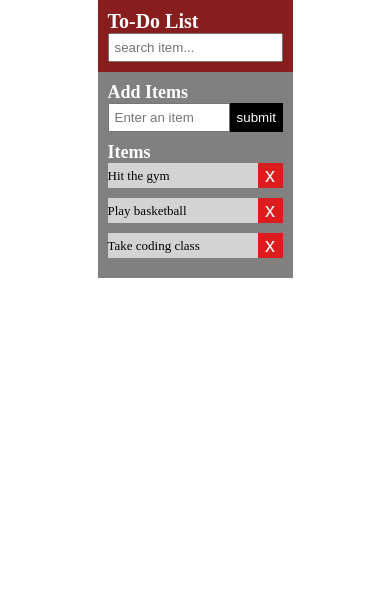
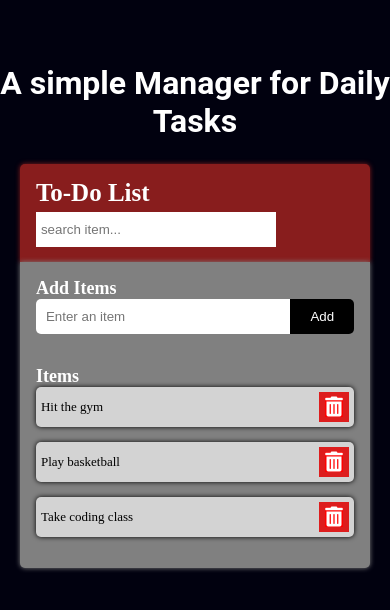
Before and after one commit to brainbox15/Todo-List, a plain HTML site: page index.html in a window 390 px wide. Drawn offline with Linux system fonts and the light colour scheme.

Commit message:
added a md file

```diff
--- a/index.html
+++ b/index.html
@@ -1,38 +1,51 @@
 <!DOCTYPE html>
 <html lang="en">
+
 <head>
     <meta charset="UTF-8">
     <meta http-equiv="X-UA-Compatible" content="IE=edge">
     <meta name="viewport" content="width=device-width, initial-scale=1.0">
     <title>Document</title>
+    <link rel="stylesheet" href="https://use.fontawesome.com/releases/v5.15.4/css/all.css"
+        integrity="sha384-DyZ88mC6Up2uqS4h/KRgHuoeGwBcD4Ng9SiP4dIRy0EXTlnuz47vAwmeGwVChigm" crossorigin="anonymous">
+
     <link rel="stylesheet" href="todo.css">
+
 </head>
+
 <body>
+    <h1 id="intro">A simple Manager for Daily Tasks</h1>
+    <div id="todo-container">
+        <!-- Creates the header form -->
         <div id="header-container">
             <form action="" id="header-form">
+                <div id="to-do">
                     <h1>To-Do List</h1>
+                </div>
                 <input type="text" placeholder="search item..." id="header-input">
             </form>
         </div>
 
-
+        <!-- Creates the second form that enable users to enter an item -->
         <div id="container">
             <h2>Add Items</h2>
             <form action="" id="container-form">
                 <input type="text" placeholder="Enter an item" id="text-input">
-        <input type="submit" value="submit" id="submit">
+                <input type="submit" value="Add" id="submit">
             </form>
 
+            <!-- creates the list items -->
             <ul id="list">
                 <h2>Items</h2>
-        <li class="items">Hit the gym <button class="delete">x</button></li>
-        <li class="items"> Play basketball <button class="delete">x</button></li>
-        <li class="items">Take coding class <button class="delete">x</button></li>
+                <li class="items">Hit the gym <button><i class="fas fa-trash-alt delete"></i></button></li>
+                <li class="items"> Play basketball <button><i class="fas fa-trash-alt delete"></i></button></li>
+                <li class="items">Take coding class <button><i class="fas fa-trash-alt delete"></i></button></li>
             </ul>
 
         </div>
-
+    </div>
 
     <script src="todo.js"></script>
 </body>
+
 </html>
--- a/todo.css
+++ b/todo.css
@@ -1,124 +1,197 @@
-*{
+* {
     padding: 0;
     margin: 0;
     box-sizing: border-box;
 }
 
 
-body{
+body {
     font-family: poppins;
+    background-color: rgb(1, 1, 15);
 }
 
-h1{
+
+/* styles the todo-container */
+#todo-container {
+    width: 60%;
+    margin: auto;
+    padding: 1.5em 1em 1em 1em;
+}
+
+i {
+    background-color: red;
+}
+
+h1 {
     font-size: 25px;
 }
 
-#header-container{
-    width: 50%;
-    margin: auto;
+
+
+
+
+
+#intro {
+    font-family: Roboto, sans-serif;
+    font-size: 40px;
+    text-align: center;
+    margin: 2em 0 0 0;
+}
+
+/* styles the form */
+#header-form {
+    display: flex;
+    justify-content: space-between;
+    align-items: center;
+    flex-wrap: wrap;
+    background: rgb(136, 29, 29);
+    padding: 15px 1em;
+    border-radius: 5px 5px 0 0;
+    box-shadow: 0 0 5px rgb(136, 29, 29);
+
 }
 
 
-#header-form{
-    display: flex;
-    justify-content: space-between;
-    align-items: center;
-    background: rgb(136, 29, 29);
-    padding: 10px;
+#to-do {
+    width: 18em;
+
 }
 
+/* styles the form input element */
+#header-form input {
+    padding: 10px 5px;
+    width: 18em;
+}
 
-.items{
+.items {
     display: flex;
     justify-content: space-between;
     align-items: center;
 }
 
 
-#container{
-    background: gray;
-    width: 50%;
-    margin: auto;
-    padding:  10px;
+#container {
+    padding: 1em;
+    background-color: grey;
+    border-radius: 0 0 5px 5px;
+    box-shadow: 0 0 5px gray;
 }
 
-button{
-    width: 25px;
-    height: 25px;
-   background: rgb(221, 29, 29);
-     border: none;
-     color: #fff;
-     font-size: 20px;
-     outline: none;
+/* styles the buttons */
+button {
+    width: 30px;
+    height: 30px;
+    background: rgb(221, 29, 29);
+    border: none;
+    color: #fff;
+    font-size: 20px;
+    outline: none;
 }
 
-button:hover{
+button:hover {
     cursor: pointer;
 }
 
-li{
-    margin-bottom: 10px;
+/* styles the lists */
+li {
+    padding: 5px;
+    margin-bottom: 15px;
     background-color: lightgray;
+    border-radius: 5px;
+    box-shadow: 0 0 5px;
 }
 
-#container-form{
+
+/* styles the second form */
+#container-form {
     display: flex;
-    margin-bottom: 10px;
+    margin-bottom: 2em;
+}
+
+
+/* styles the enter an item input */
+#text-input {
+    padding: 10px;
+    border-radius: 5px 0 0 5px;
+}
+
+/* styles all input */
+input {
+    outline: none;
+    border: none;
+    padding: 5px;
+}
+
+h1,
+h2 {
+    color: #fff;
+}
+
+h2 {
+    font-size: 20px;
+}
+
+/* styles the add input */
+#submit {
+    background-color: #000;
+    color: #fff;
+    border: none;
+    padding: 10px;
+    border-radius: 0 5px 5px 0;
+}
+
+
+/* Responsive design for screen devices of max-width:1002px */
+@media(max-width:1002px) {
+    #header-input {
+        margin-top: 5px;
+    }
+
+    #container-form #text-input {
+        width: 80%;
+    }
+
+    #container-form #submit {
+        width: 20%;
+    }
+
+    #todo-container {
+        width: 80%;
+
+    }
+
+    #intro {
+        font-size: 36px;
+    }
+}
+
+
+/* Responsive design for screen devices of max-width:700px */
+
+@media (max-width: 700px) {
+
+    #todo-container {
+        width: 98%;
+        margin: auto;
+    }
+
+
+    #intro {
+        font-size: 32px;
+    }
+
+    h1 {
+        font-size: 25px;
+    }
+
+    h2 {
+        font-size: 18px;
+    }
+
+
+    li {
+        font-size: 13px;
+    }
 
 
 }
-
-input{
-    outline: none;
-    padding: 5px;
-}
-
-h1,h2{
-    color: #fff;
-}
-
-h2{
-    font-size:20px;
-}
-
-#submit{
-    background-color: #000;
-    color: #fff;
-    border: none;
-}
-
-
-@media (max-width: 700px){
-    #header-form{
-        display: block;
-
-    }
-
-    #header-input{
-      width: 100%;
-
-    }
-
-
-    h1{
-        font-size: 20px ;
-    }
-
-    h2{
-        font-size: 18px ;
-    }
-
-
-    li{
-        font-size: 13px;
-    }
-
-    #submit{
-        width: 30%;
-    }
-
-    #text-input{
-        width: 70%;
-    }
-
-}
--- a/todo.js
+++ b/todo.js
@@ -1,12 +1,18 @@
+// grabs and stores #container-form
+var containerForm = document.querySelector('#container-form')
 
-var containerForm = document.querySelector('#container-form')
+// attaches eventlistener to containerForm
 containerForm.addEventListener('submit', addItem)
 list = document.querySelector('#list')
 
+// grabs and stores #header-input
 headerInput = document.querySelector('#header-input')
+
+// attaches eventlistener to headerInput
 headerInput.addEventListener('keyup', filterItems)
 
-function addItem(e){
+// To add list items
+function addItem(e) {
     e.preventDefault()
     textInput = document.querySelector('#text-input').value
     // creating a new list
@@ -18,8 +24,9 @@ function addItem(e){
 
     //    creating a new button
     button = document.createElement('button')
-button.setAttribute('class', 'delete')
-button.innerText= 'x'
+    i = document.createElement('i')
+    i.setAttribute('class', 'delete fas fa-trash-alt')
+    button.appendChild(i)
     li.appendChild(button)
 
 }
@@ -27,11 +34,12 @@ li.appendChild(button)
 
 list.addEventListener('click', deleteItems)
 
-function deleteItems(e){
 
-    if(e.target.classList.contains('delete')){
-        if(confirm('Are you sure')){
-        li = e.target.parentElement
+// Deletes list items
+function deleteItems(e) {
+    if (e.target.classList.contains('delete')) {
+        if (confirm('Are you sure')) {
+            li = e.target.parentElement.parentElement
             list.removeChild(li)
         }
     }
@@ -40,21 +48,18 @@ function deleteItems(e){
 }
 
 
-
-
-function filterItems(e){
+// filters list items
+function filterItems(e) {
 
     // convert text to lowercase
-text =e.target.value.toLowerCase()
-  items= list.getElementsByTagName('li')
+    text = e.target.value.toLowerCase()
+    items = list.getElementsByTagName('li')
     console.log(items)
-  Array.from(items).forEach(function(item){
+    Array.from(items).forEach(function (item) {
         itemName = item.firstChild.textContent
-      if(itemName.toLowerCase().indexOf(text) != -1){
+        if (itemName.toLowerCase().indexOf(text) != -1) {
             item.style.display = 'flex'
-      }
-
-      else{
+        } else {
             item.style.display = 'none'
         }
     })
```
Also changed, not shown: images/todoList.png (added), 1 other file. Lines whose indentation alone changed are shown as unchanged.
